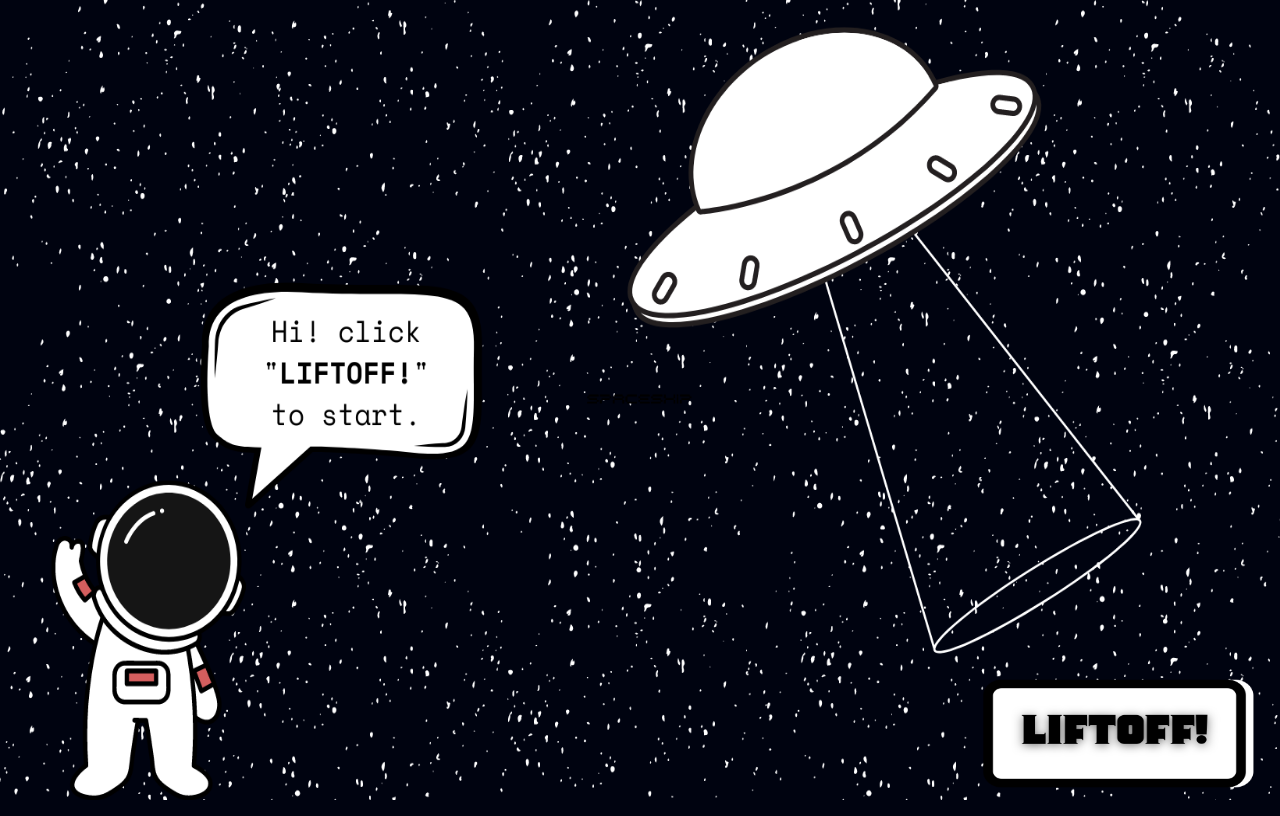
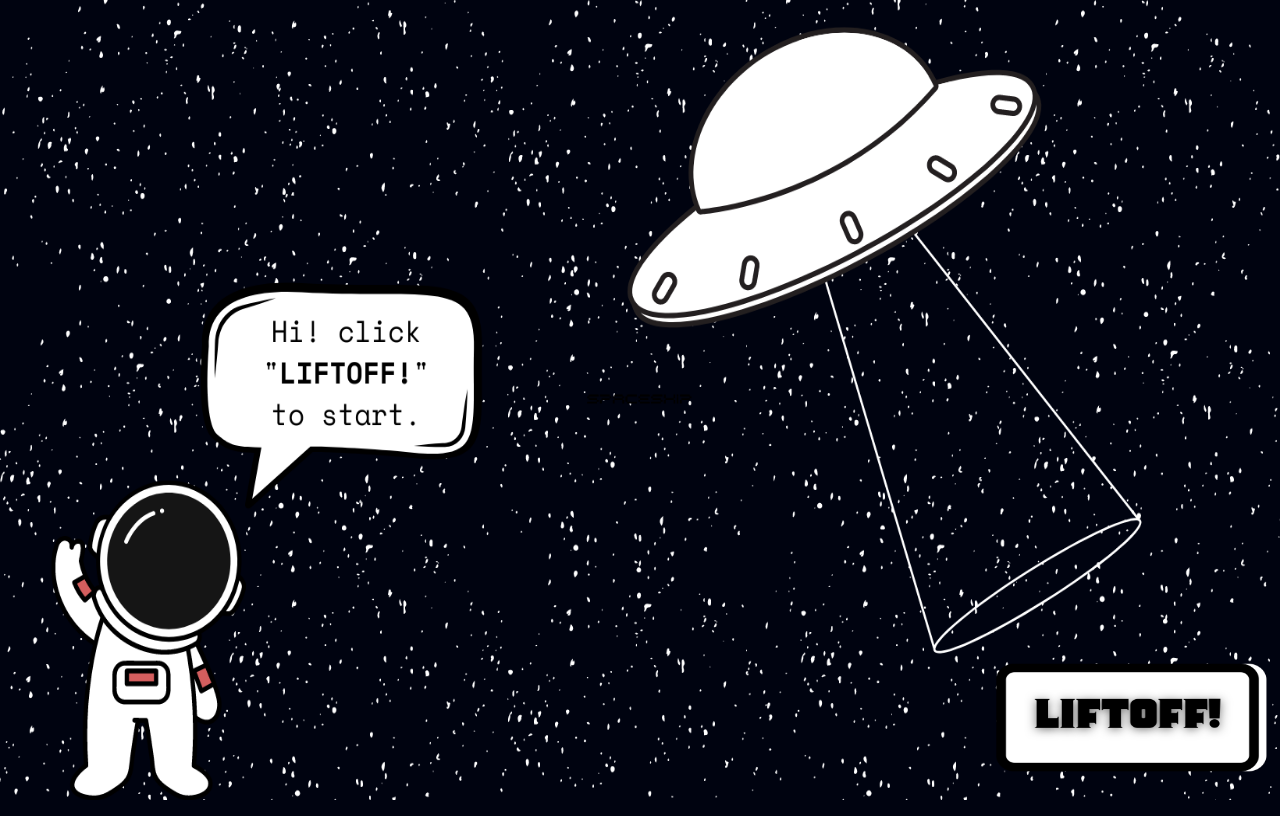
Before and after one commit to CIVYER/QUIZ_PAGE_WEBDEV, a plain HTML site: page index.html in a window 1280 px wide. Drawn offline with Linux system fonts and the light colour scheme.

Commit message:
Add files via upload

```diff
--- a/start.css
+++ b/start.css
@@ -23,6 +23,6 @@ body{
     cursor: pointer;
     border: none;
     position: absolute;
-    bottom: -2vh;
-    right: 1vw;
+    bottom: 0vh;
+    right: 0vw;
 }
```
